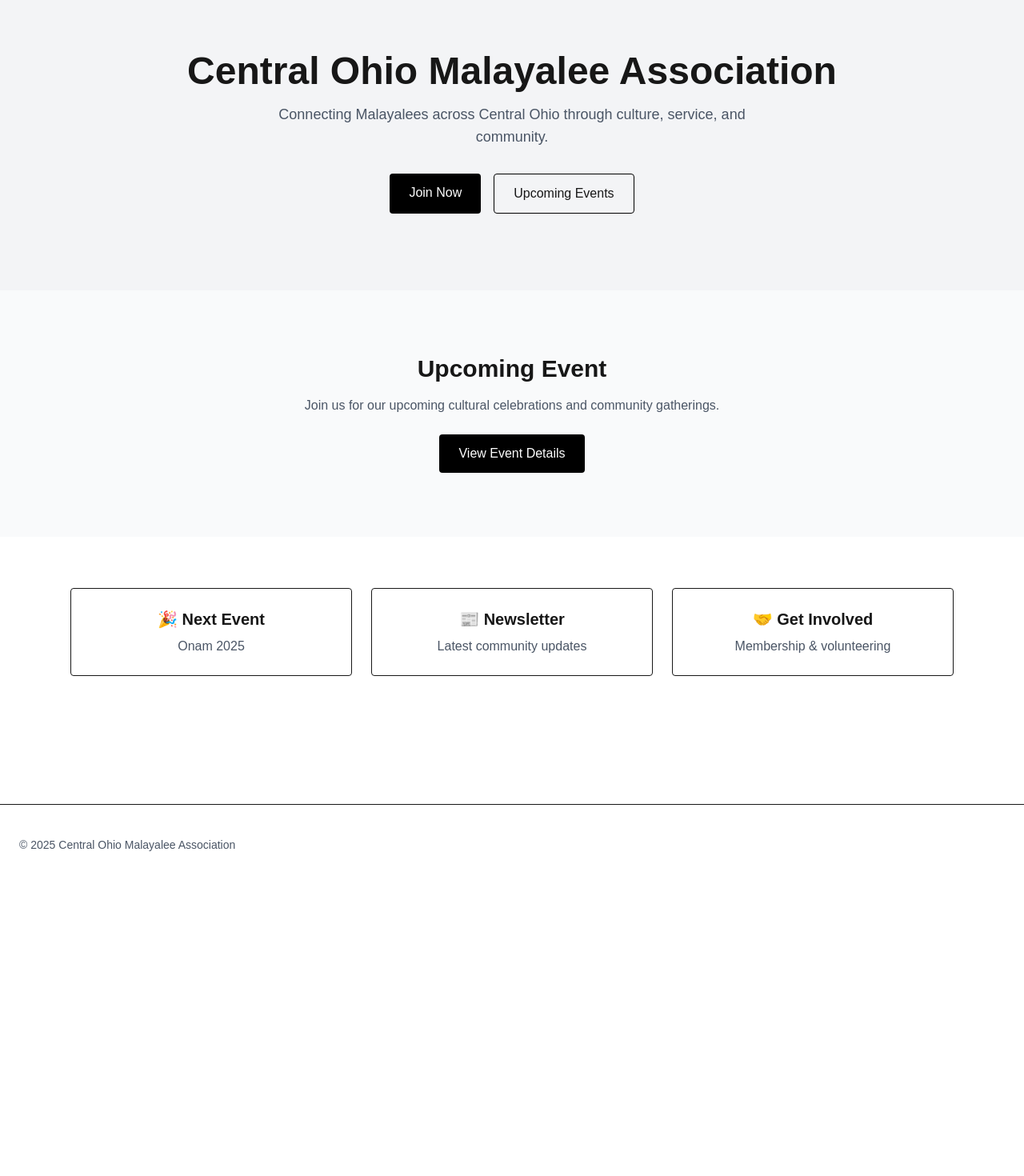
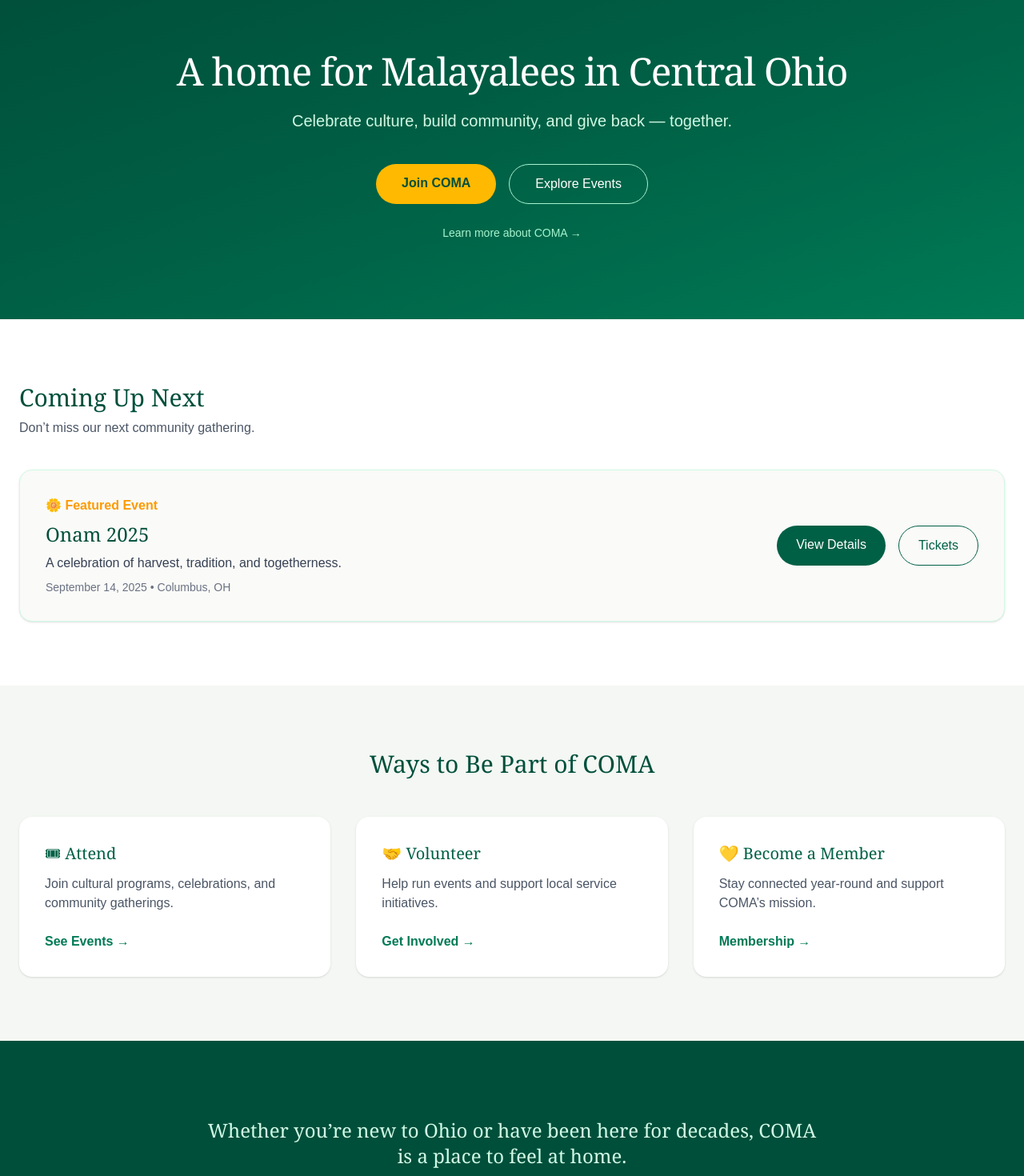
Before and after one commit to ca898878-prog/coma-site, a Next.js app: page / in a window 1280 px wide. Shown: the part 240-1710 px from the top of the page at 80% size. Before the commit the page ends 1346 px from the top, so only its background shows below. Built offline with nearby package versions, Linux system fonts and the light colour scheme.

Commit message:
Updated the home page theme

```diff
--- a/src/app/page.tsx
+++ b/src/app/page.tsx
@@ -1,12 +1,16 @@
 import Hero from "../components/home/Hero";
+import FeaturedEvent from "../components/home/FeaturedEvent";
 import QuickLinks from "../components/home/QuickLinks";
-import FeaturedEvent from "../components/home/FeaturedEvent";
+import CommunityProof from "../components/home/CommunityProof";
+
+
 export default function Home() {
   return (
-    <main className="min-h-screen">
-      <Hero/>
-      <FeaturedEvent/>
-      <QuickLinks/>
+    <main className="min-h-screen bg-[#FAFAF8]">
+      <Hero />
+      <FeaturedEvent />
+      <QuickLinks />
+      <CommunityProof />
     </main>
   );
 }
--- /dev/null
+++ b/src/components/home/CommunityProof.tsx
@@ -0,0 +1,10 @@
+export default function CommunityProof() {
+  return (
+    <section className="py-24 bg-emerald-900 text-center px-6">
+      <p className="max-w-3xl mx-auto text-xl md:text-2xl font-serif text-emerald-100">
+        Whether you’re new to Ohio or have been here for decades, COMA is a place
+        to feel at home.
+      </p>
+    </section>
+  );
+}
--- a/src/components/home/FeaturedEvent.tsx
+++ b/src/components/home/FeaturedEvent.tsx
@@ -1,18 +1,46 @@
+import Link from "next/link";
+
 export default function FeaturedEvent() {
   return (
-    <section className="bg-gray-50 px-6 py-20 text-center">
-      <h2 className="text-3xl font-bold">Upcoming Event</h2>
+    <section className="py-20 bg-white">
+      <div className="max-w-7xl mx-auto px-6">
+        <h2 className="text-3xl font-serif text-emerald-900 mb-2">
+          Coming Up Next
+        </h2>
+        <p className="text-gray-600 mb-10">
+          Don’t miss our next community gathering.
+        </p>
 
-      <p className="mt-4 text-gray-600 max-w-xl mx-auto">
-        Join us for our upcoming cultural celebrations and community gatherings.
-      </p>
+        <div className="rounded-2xl border border-emerald-100 bg-[#FAFAF8] p-8 md:flex md:items-center md:justify-between gap-8 shadow-sm">
+          <div>
+            <p className="text-amber-500 font-semibold mb-2">🌼 Featured Event</p>
+            <h3 className="text-2xl font-serif text-emerald-900 mb-2">
+              Onam 2025
+            </h3>
+            <p className="text-gray-700 mb-2">
+              A celebration of harvest, tradition, and togetherness.
+            </p>
+            <p className="text-sm text-gray-500">
+              September 14, 2025 • Columbus, OH
+            </p>
+          </div>
 
-      <a
-        href="/events"
-        className="inline-block mt-6 rounded bg-black px-6 py-3 text-white"
-      >
-        View Event Details
-      </a>
+          <div className="flex gap-4 mt-6 md:mt-0">
+            <Link
+              href="/events/onam-2025"
+              className="bg-emerald-800 text-white px-6 py-3 rounded-full hover:bg-emerald-700 transition"
+            >
+              View Details
+            </Link>
+            <Link
+              href="/events/onam-2025/tickets"
+              className="border border-emerald-800 text-emerald-800 px-6 py-3 rounded-full hover:bg-emerald-50 transition"
+            >
+              Tickets
+            </Link>
+          </div>
+        </div>
+      </div>
     </section>
   );
 }
--- a/src/components/home/Hero.tsx
+++ b/src/components/home/Hero.tsx
@@ -1,25 +1,41 @@
+import Link from "next/link";
+
 export default function Hero() {
   return (
-    <section className="bg-gray-100 px-6 py-24 text-center">
-      <h1 className="text-4xl md:text-5xl font-bold">
-        Central Ohio Malayalee Association
-      </h1>
+    <section className="relative bg-gradient-to-br from-emerald-900 via-emerald-800 to-emerald-700 text-white">
+      <div className="max-w-7xl mx-auto px-6 py-24 text-center">
+        <h1 className="text-4xl md:text-5xl font-serif tracking-tight mb-6">
+          A home for Malayalees in Central Ohio
+        </h1>
 
-      <p className="mt-4 text-lg text-gray-600 max-w-2xl mx-auto">
-        Connecting Malayalees across Central Ohio through culture, service, and community.
-      </p>
+        <p className="text-lg md:text-xl text-emerald-100 max-w-2xl mx-auto mb-10">
+          Celebrate culture, build community, and give back — together.
+        </p>
 
-      <div className="mt-8 flex justify-center gap-4">
-        <a
-          href="/get-involved/membership"
-          className="rounded bg-black px-6 py-3 text-white"
-        >
-          Join Now
-        </a>
+        <div className="flex flex-col sm:flex-row justify-center gap-4">
+          <Link
+            href="/get-involved/membership"
+            className="bg-amber-400 hover:bg-amber-300 text-emerald-900 font-semibold px-8 py-3 rounded-full transition"
+          >
+            Join COMA
+          </Link>
 
-        <a href="/events" className="rounded border border-black px-6 py-3">
-          Upcoming Events
-        </a>
+          <Link
+            href="/events"
+            className="border border-emerald-200 text-white px-8 py-3 rounded-full hover:bg-white/10 transition"
+          >
+            Explore Events
+          </Link>
+        </div>
+
+        <div className="mt-6">
+          <Link
+            href="/about"
+            className="text-sm text-emerald-200 hover:underline"
+          >
+            Learn more about COMA →
+          </Link>
+        </div>
       </div>
     </section>
   );
--- a/src/components/home/QuickLinks.tsx
+++ b/src/components/home/QuickLinks.tsx
@@ -1,19 +1,62 @@
+import Link from "next/link";
+
 export default function QuickLinks() {
   return (
-    <section className="px-6 py-16 max-w-6xl mx-auto grid gap-6 md:grid-cols-3">
-      <div className="rounded border p-6 text-center">
-        <h3 className="text-xl font-semibold">🎉 Next Event</h3>
-        <p className="mt-2 text-gray-600">Onam 2025</p>
-      </div>
+    <section className="py-20 bg-[#F4F7F3]">
+      <div className="max-w-7xl mx-auto px-6">
+        <h2 className="text-3xl font-serif text-emerald-900 mb-12 text-center">
+          Ways to Be Part of COMA
+        </h2>
 
-      <div className="rounded border p-6 text-center">
-        <h3 className="text-xl font-semibold">📰 Newsletter</h3>
-        <p className="mt-2 text-gray-600">Latest community updates</p>
-      </div>
+        <div className="grid md:grid-cols-3 gap-8">
+          {/* Attend */}
+          <div className="bg-white rounded-2xl p-8 shadow-sm hover:shadow-md transition">
+            <h3 className="text-xl font-serif text-emerald-800 mb-3">
+              🎟 Attend
+            </h3>
+            <p className="text-gray-600 mb-6">
+              Join cultural programs, celebrations, and community gatherings.
+            </p>
+            <Link
+              href="/events"
+              className="text-emerald-700 font-semibold hover:underline"
+            >
+              See Events →
+            </Link>
+          </div>
 
-      <div className="rounded border p-6 text-center">
-        <h3 className="text-xl font-semibold">🤝 Get Involved</h3>
-        <p className="mt-2 text-gray-600">Membership & volunteering</p>
+          {/* Volunteer */}
+          <div className="bg-white rounded-2xl p-8 shadow-sm hover:shadow-md transition">
+            <h3 className="text-xl font-serif text-emerald-800 mb-3">
+              🤝 Volunteer
+            </h3>
+            <p className="text-gray-600 mb-6">
+              Help run events and support local service initiatives.
+            </p>
+            <Link
+              href="/get-involved"
+              className="text-emerald-700 font-semibold hover:underline"
+            >
+              Get Involved →
+            </Link>
+          </div>
+
+          {/* Membership */}
+          <div className="bg-white rounded-2xl p-8 shadow-sm hover:shadow-md transition">
+            <h3 className="text-xl font-serif text-emerald-800 mb-3">
+              💛 Become a Member
+            </h3>
+            <p className="text-gray-600 mb-6">
+              Stay connected year-round and support COMA’s mission.
+            </p>
+            <Link
+              href="/get-involved/membership"
+              className="text-emerald-700 font-semibold hover:underline"
+            >
+              Membership →
+            </Link>
+          </div>
+        </div>
       </div>
     </section>
   );
```
